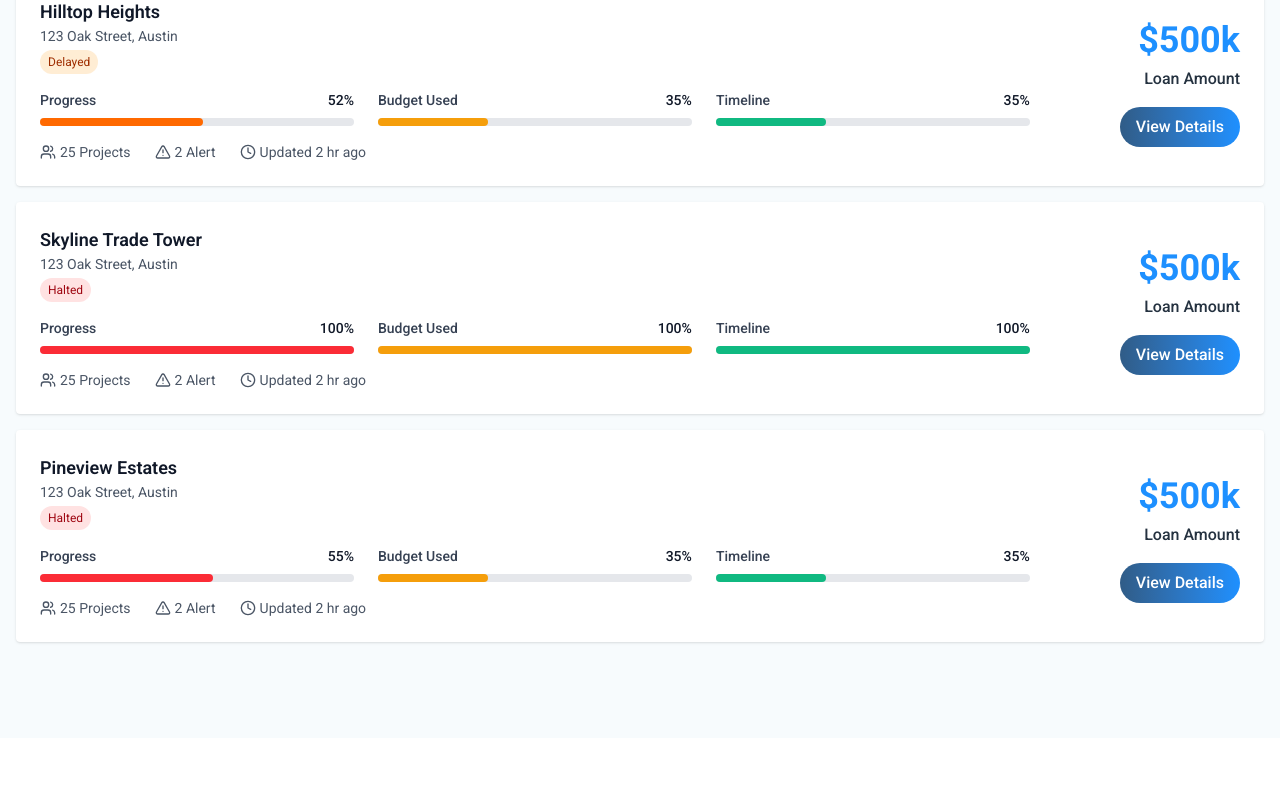
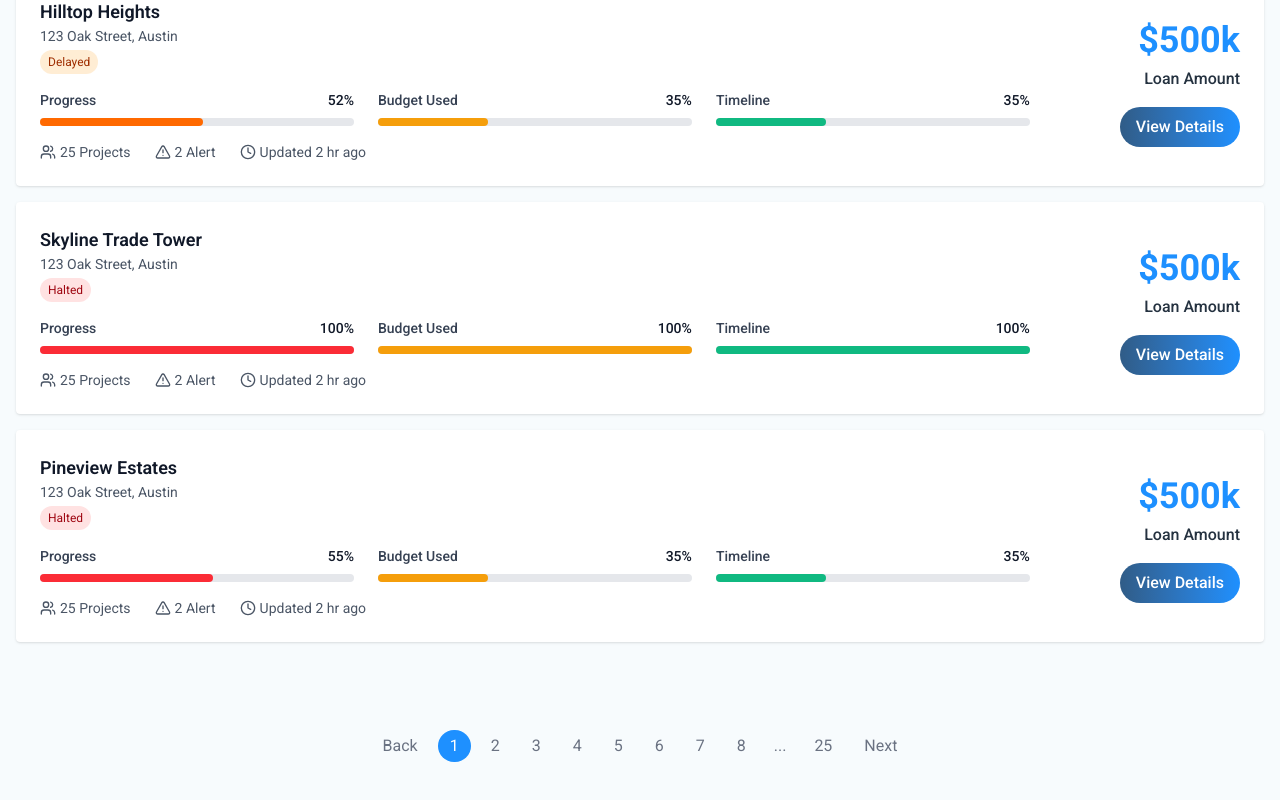
Before and after one commit to AHAl-amin/day1two3_dashboard, a React (Vite) app: page /dashboard in a window 1280 px wide. Shown: the part 1541-2341 px from the top of the page. Before the commit the page ends 2279 px from the top, so only its background shows below. Built offline with nearby package versions, Linux system fonts and the light colour scheme.

Commit message:
added pagination

```diff
--- a/src/Pages/Authentication/Login.jsx
+++ b/src/Pages/Authentication/Login.jsx
@@ -119,7 +119,7 @@ export default function LoginForm() {
                     //   message: "Password must be at least 6 characters",
                     // },
                   })}
-                  className={`w-full pl-12 pr-12 py-3 bg-white border-2 rounded-full focus:ring-2 focus:ring-blue-300 focus:border-blue-300 transition-all duration-200 placeholder-gray-500 ${
+                  className={`w-full pl-12 pr-12 py-3 bg-white border-2 rounded-full text-gray-600 focus:ring-2 focus:ring-blue-300 focus:border-blue-300 transition-all duration-200 placeholder-gray-500 ${
                     errors.password ? "border-red-200" : "border-gray-200"
                   }`}
                   placeholder="Enter password"
--- a/src/Pages/Authentication/OTPVerification.jsx
+++ b/src/Pages/Authentication/OTPVerification.jsx
@@ -164,10 +164,10 @@ export default function OTPVerification() {
             {isLoading ? (
               <div className="flex items-center justify-center">
                 <div className="animate-spin rounded-full h-5 w-5 border-b-2 border-white mr-3"></div>
-                Logging in...
+                Verifying...
               </div>
             ) : (
-              "Log In"
+              "Verify otp"
             )}
           </button>
         </form>
@@ -177,7 +177,7 @@ export default function OTPVerification() {
             Didn&apos;t receive OTP?{" "}
             <button
               type="button"
-              className="text-[#1E90FF] hover:text-[#0858A6] font-semibold"
+              className="text-[#1E90FF] cursor-pointer hover:text-[#0858A6] font-semibold"
             >
               Resend
             </button>
--- a/src/Pages/Dashboard/DashboardHome.jsx
+++ b/src/Pages/Dashboard/DashboardHome.jsx
@@ -125,6 +125,20 @@ export default function DashboardHome() {
     <div className="py-10">
       <ProjectOverview/>
     </div>
+    <div className="flex items-center justify-center space-x-2 py-4">
+      <button className="px-3 py-1 text-gray-500 hover:text-gray-700  cursor-pointer">Back</button>
+      <button className="px-3 py-1 bg-[#1E90FF] text-white rounded-full cursor-pointer hover:bg-blue-600">1</button>
+      <button className="px-3 py-1 text-gray-500 hover:text-gray-700 cursor-pointer">2</button>
+      <button className="px-3 py-1 text-gray-500 hover:text-gray-700 cursor-pointer">3</button>
+      <button className="px-3 py-1 text-gray-500 hover:text-gray-700 cursor-pointer">4</button>
+      <button className="px-3 py-1 text-gray-500 hover:text-gray-700 cursor-pointer">5</button>
+      <button className="px-3 py-1 text-gray-500 hover:text-gray-700 cursor-pointer">6</button>
+      <button className="px-3 py-1 text-gray-500 hover:text-gray-700 cursor-pointer">7</button>
+      <button className="px-3 py-1 text-gray-500 hover:text-gray-700 cursor-pointer">8</button>
+      <span className="px-2 text-gray-500">...</span>
+      <button className="px-3 py-1 text-gray-500 hover:text-gray-700 cursor-pointer">25</button>
+      <button className="px-3 py-1 text-gray-500 hover:text-gray-700 cursor-pointer">Next</button>
+    </div>
     </section>
   )
 }
--- a/src/Pages/Dashboard/Projects/Projects.jsx
+++ b/src/Pages/Dashboard/Projects/Projects.jsx
@@ -261,6 +261,21 @@ const Projects = () => {
                         ))
                     )}
                 </div>
+
+                <div className="flex items-center justify-center space-x-2 py-4">
+      <button className="px-3 py-1 text-gray-500 hover:text-gray-700  cursor-pointer">Back</button>
+      <button className="px-3 py-1 bg-[#1E90FF] text-white rounded-full cursor-pointer hover:bg-blue-600">1</button>
+      <button className="px-3 py-1 text-gray-500 hover:text-gray-700 cursor-pointer">2</button>
+      <button className="px-3 py-1 text-gray-500 hover:text-gray-700 cursor-pointer">3</button>
+      <button className="px-3 py-1 text-gray-500 hover:text-gray-700 cursor-pointer">4</button>
+      <button className="px-3 py-1 text-gray-500 hover:text-gray-700 cursor-pointer">5</button>
+      <button className="px-3 py-1 text-gray-500 hover:text-gray-700 cursor-pointer">6</button>
+      <button className="px-3 py-1 text-gray-500 hover:text-gray-700 cursor-pointer">7</button>
+      <button className="px-3 py-1 text-gray-500 hover:text-gray-700 cursor-pointer">8</button>
+      <span className="px-2 text-gray-500">...</span>
+      <button className="px-3 py-1 text-gray-500 hover:text-gray-700 cursor-pointer">25</button>
+      <button className="px-3 py-1 text-gray-500 hover:text-gray-700 cursor-pointer">Next</button>
+    </div>
             </div>
         </div>
     );
```
Also changed, not shown: src/Layout/DashboardLayout.jsx (+10 -0 lines), 1 other file (tests, documents, lock files or other folders).
